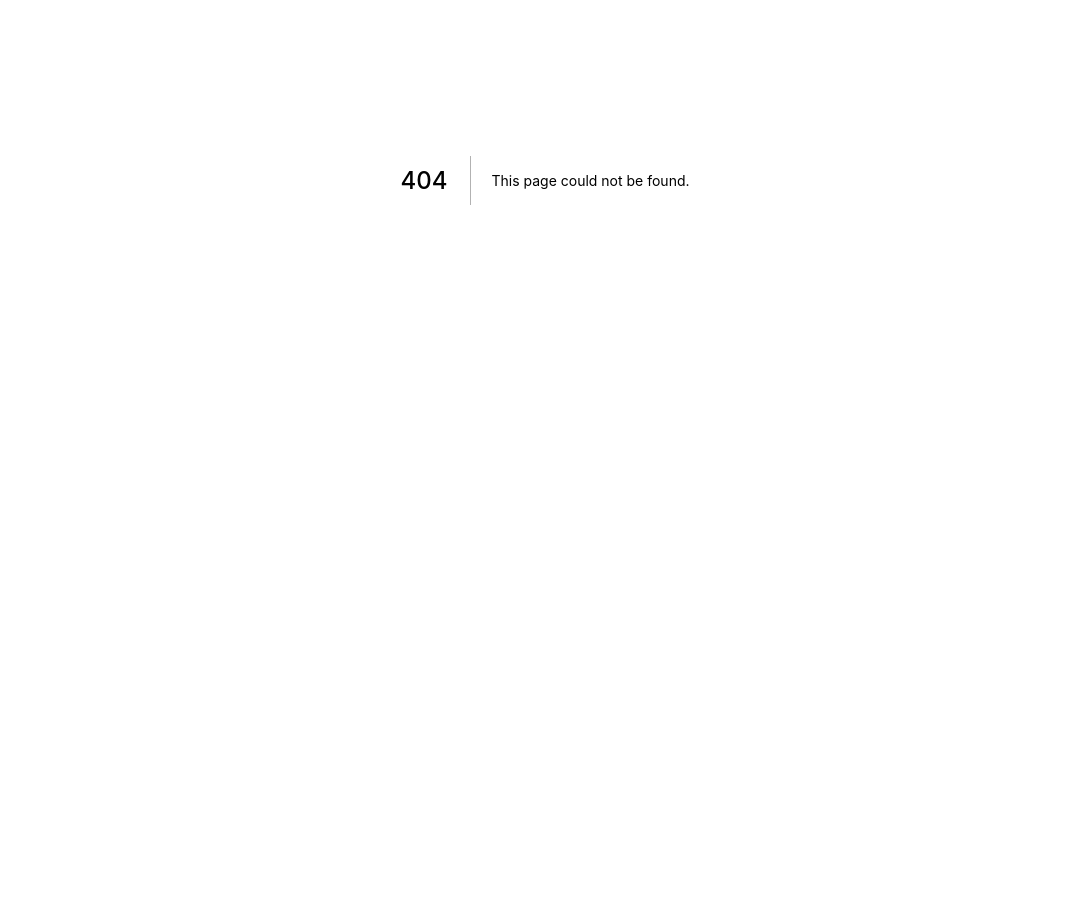
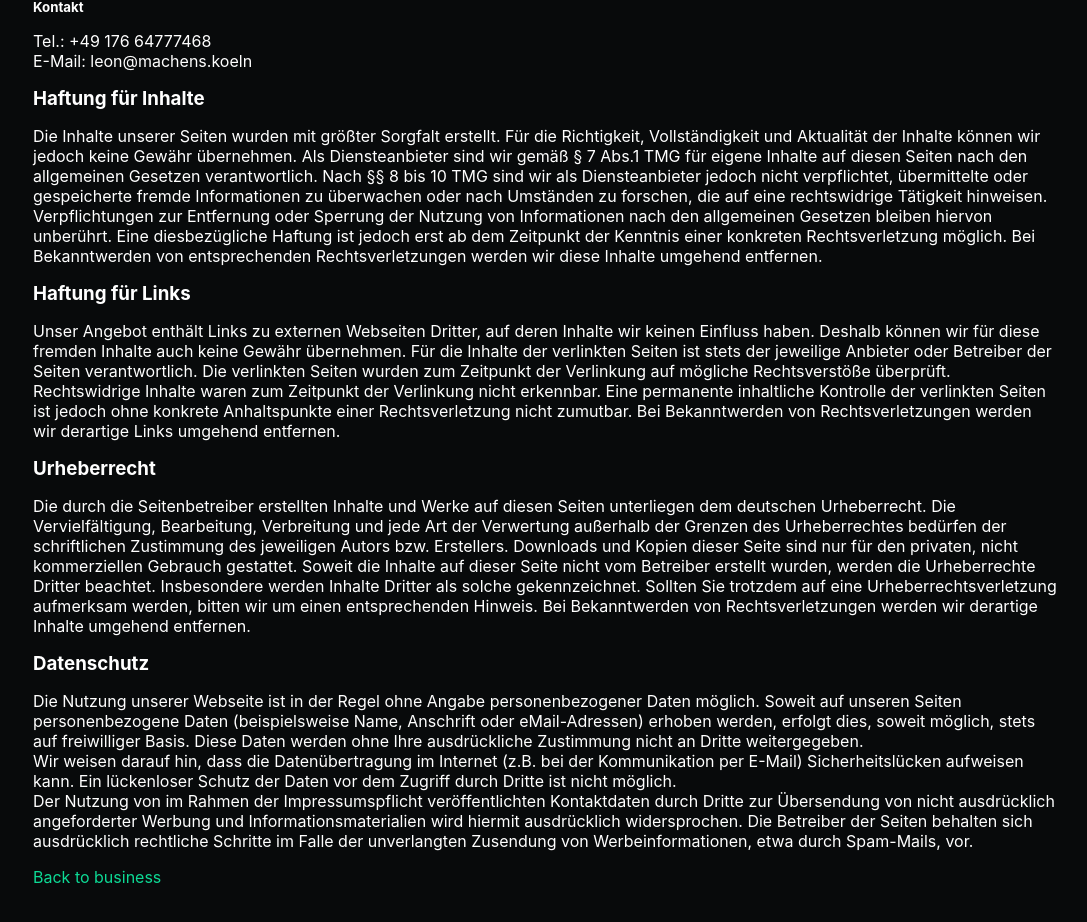
Before and after one commit to lmachens/devbuff, a Next.js app: page /legal in a window 1280 px wide. Before the commit this address had no page. Shown: the part 220-1142 px from the top of the page, without its empty margins (95-1182 px from the left). Before the commit the page ends 800 px from the top, so only its background shows below. Built offline with nearby package versions, Linux system fonts and the light colour scheme.

Commit message:
✨ Add legal

```diff
--- /dev/null
+++ b/pages/legal.tsx
@@ -0,0 +1,106 @@
+import type { NextPage } from "next";
+import Head from "next/head";
+import AppHeader from "../components/AppHeader";
+import styles from "../styles/Home.module.css";
+import Link from "next/link";
+
+const Legal: NextPage = () => {
+  return (
+    <div className={styles.container}>
+      <Head>
+        <title>DevBuff - Impressum</title>
+        <meta name="description" content="DevBuff coding bootcamp" />
+        <link rel="icon" href="/favicon.ico" />
+      </Head>
+      <AppHeader />
+      <main className={styles.main}>
+        <h4>Impressum</h4>
+        <p>
+          Angaben im Sinne von § 5 TMG:
+          <br />
+          Leon Machens
+          <br />
+          Bismarckstr. 27
+          <br />
+          50672 Köln
+        </p>
+        <h5>Kontakt</h5>
+        <p>
+          Tel.: +49 176 64777468
+          <br />
+          E-Mail: leon@machens.koeln
+        </p>
+        <h3>Haftung für Inhalte</h3>
+        <p>
+          Die Inhalte unserer Seiten wurden mit größter Sorgfalt erstellt. Für
+          die Richtigkeit, Vollständigkeit und Aktualität der Inhalte können wir
+          jedoch keine Gewähr übernehmen. Als Diensteanbieter sind wir gemäß § 7
+          Abs.1 TMG für eigene Inhalte auf diesen Seiten nach den allgemeinen
+          Gesetzen verantwortlich. Nach §§ 8 bis 10 TMG sind wir als
+          Diensteanbieter jedoch nicht verpflichtet, übermittelte oder
+          gespeicherte fremde Informationen zu überwachen oder nach Umständen zu
+          forschen, die auf eine rechtswidrige Tätigkeit hinweisen.
+          Verpflichtungen zur Entfernung oder Sperrung der Nutzung von
+          Informationen nach den allgemeinen Gesetzen bleiben hiervon unberührt.
+          Eine diesbezügliche Haftung ist jedoch erst ab dem Zeitpunkt der
+          Kenntnis einer konkreten Rechtsverletzung möglich. Bei Bekanntwerden
+          von entsprechenden Rechtsverletzungen werden wir diese Inhalte
+          umgehend entfernen.
+        </p>
+        <h3>Haftung für Links</h3>
+        <p>
+          Unser Angebot enthält Links zu externen Webseiten Dritter, auf deren
+          Inhalte wir keinen Einfluss haben. Deshalb können wir für diese
+          fremden Inhalte auch keine Gewähr übernehmen. Für die Inhalte der
+          verlinkten Seiten ist stets der jeweilige Anbieter oder Betreiber der
+          Seiten verantwortlich. Die verlinkten Seiten wurden zum Zeitpunkt der
+          Verlinkung auf mögliche Rechtsverstöße überprüft. Rechtswidrige
+          Inhalte waren zum Zeitpunkt der Verlinkung nicht erkennbar. Eine
+          permanente inhaltliche Kontrolle der verlinkten Seiten ist jedoch ohne
+          konkrete Anhaltspunkte einer Rechtsverletzung nicht zumutbar. Bei
+          Bekanntwerden von Rechtsverletzungen werden wir derartige Links
+          umgehend entfernen.
+        </p>
+        <h3>Urheberrecht</h3>
+        <p>
+          Die durch die Seitenbetreiber erstellten Inhalte und Werke auf diesen
+          Seiten unterliegen dem deutschen Urheberrecht. Die Vervielfältigung,
+          Bearbeitung, Verbreitung und jede Art der Verwertung außerhalb der
+          Grenzen des Urheberrechtes bedürfen der schriftlichen Zustimmung des
+          jeweiligen Autors bzw. Erstellers. Downloads und Kopien dieser Seite
+          sind nur für den privaten, nicht kommerziellen Gebrauch gestattet.
+          Soweit die Inhalte auf dieser Seite nicht vom Betreiber erstellt
+          wurden, werden die Urheberrechte Dritter beachtet. Insbesondere werden
+          Inhalte Dritter als solche gekennzeichnet. Sollten Sie trotzdem auf
+          eine Urheberrechtsverletzung aufmerksam werden, bitten wir um einen
+          entsprechenden Hinweis. Bei Bekanntwerden von Rechtsverletzungen
+          werden wir derartige Inhalte umgehend entfernen.
+        </p>
+        <h3>Datenschutz</h3>
+        <p>
+          Die Nutzung unserer Webseite ist in der Regel ohne Angabe
+          personenbezogener Daten möglich. Soweit auf unseren Seiten
+          personenbezogene Daten (beispielsweise Name, Anschrift oder
+          eMail-Adressen) erhoben werden, erfolgt dies, soweit möglich, stets
+          auf freiwilliger Basis. Diese Daten werden ohne Ihre ausdrückliche
+          Zustimmung nicht an Dritte weitergegeben.
+          <br />
+          Wir weisen darauf hin, dass die Datenübertragung im Internet (z.B. bei
+          der Kommunikation per E-Mail) Sicherheitslücken aufweisen kann. Ein
+          lückenloser Schutz der Daten vor dem Zugriff durch Dritte ist nicht
+          möglich.
+          <br />
+          Der Nutzung von im Rahmen der Impressumspflicht veröffentlichten
+          Kontaktdaten durch Dritte zur Übersendung von nicht ausdrücklich
+          angeforderter Werbung und Informationsmaterialien wird hiermit
+          ausdrücklich widersprochen. Die Betreiber der Seiten behalten sich
+          ausdrücklich rechtliche Schritte im Falle der unverlangten Zusendung
+          von Werbeinformationen, etwa durch Spam-Mails, vor.
+        </p>
+        <Link href="/">Back to business</Link>
+      </main>
+    </div>
+  );
+};
+
+export default Legal;
--- a/styles/Home.module.css
+++ b/styles/Home.module.css
@@ -115,3 +115,13 @@
 .highlight {
   color: var(--color-primary);
 }
+
+.footer {
+  text-align: center;
+  margin: 3rem auto;
+  width: 80%;
+  max-width: 1200px;
+  border-top: 1px solid var(--color-border);
+  padding: 4rem 2rem;
+  display: grid;
+}
--- a/styles/globals.css
+++ b/styles/globals.css
@@ -8,6 +8,7 @@
   /* Colors */
   --color-background: #080a0b;
   --color-text: #fff;
+  --color-border: #414141;
   --color-inverted: #000604;
   --color-primary: #0dda95;
   --color-secondary: #337275;
```
Also changed, not shown: pages/index.tsx (+16 -1 lines).
